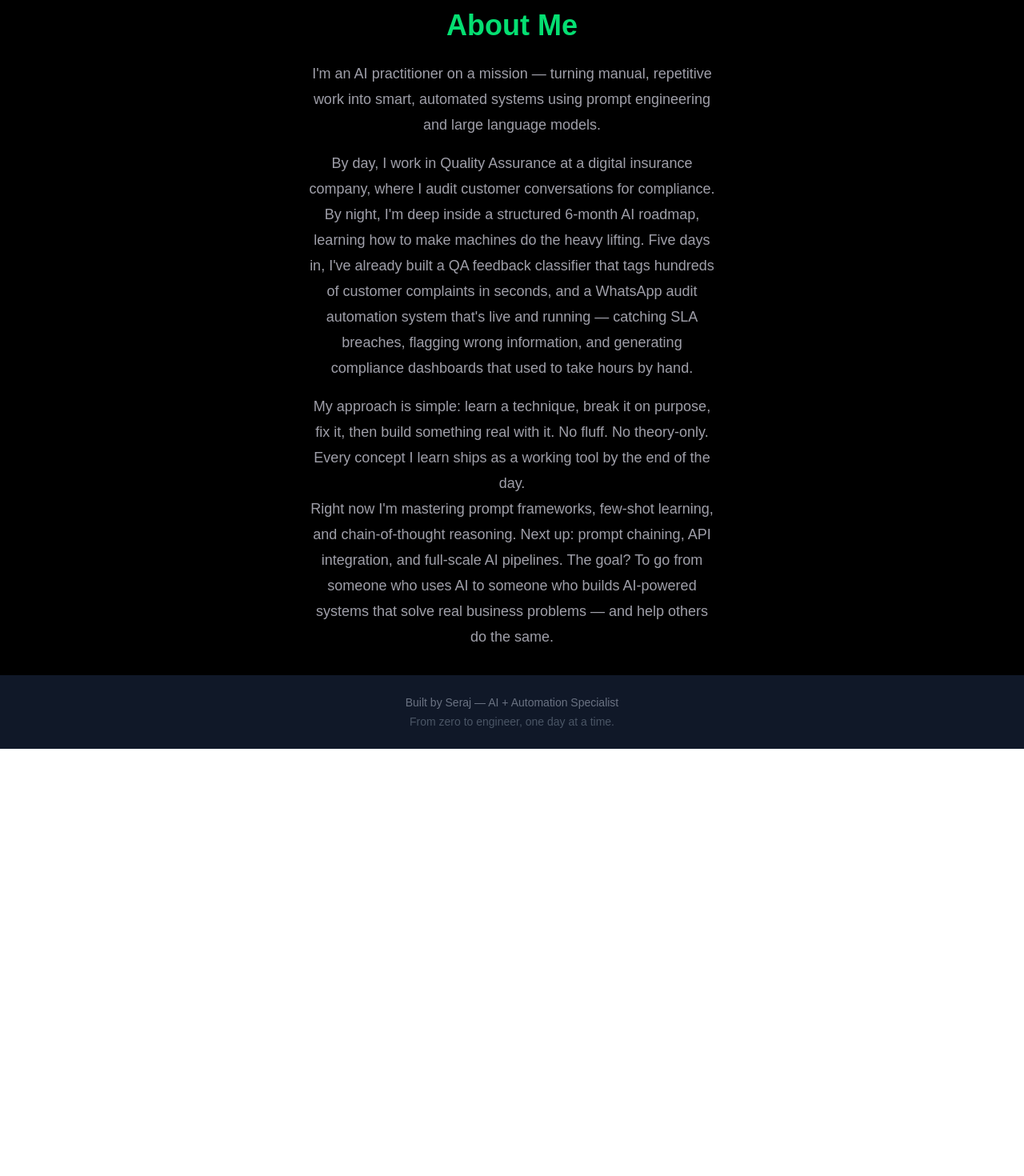
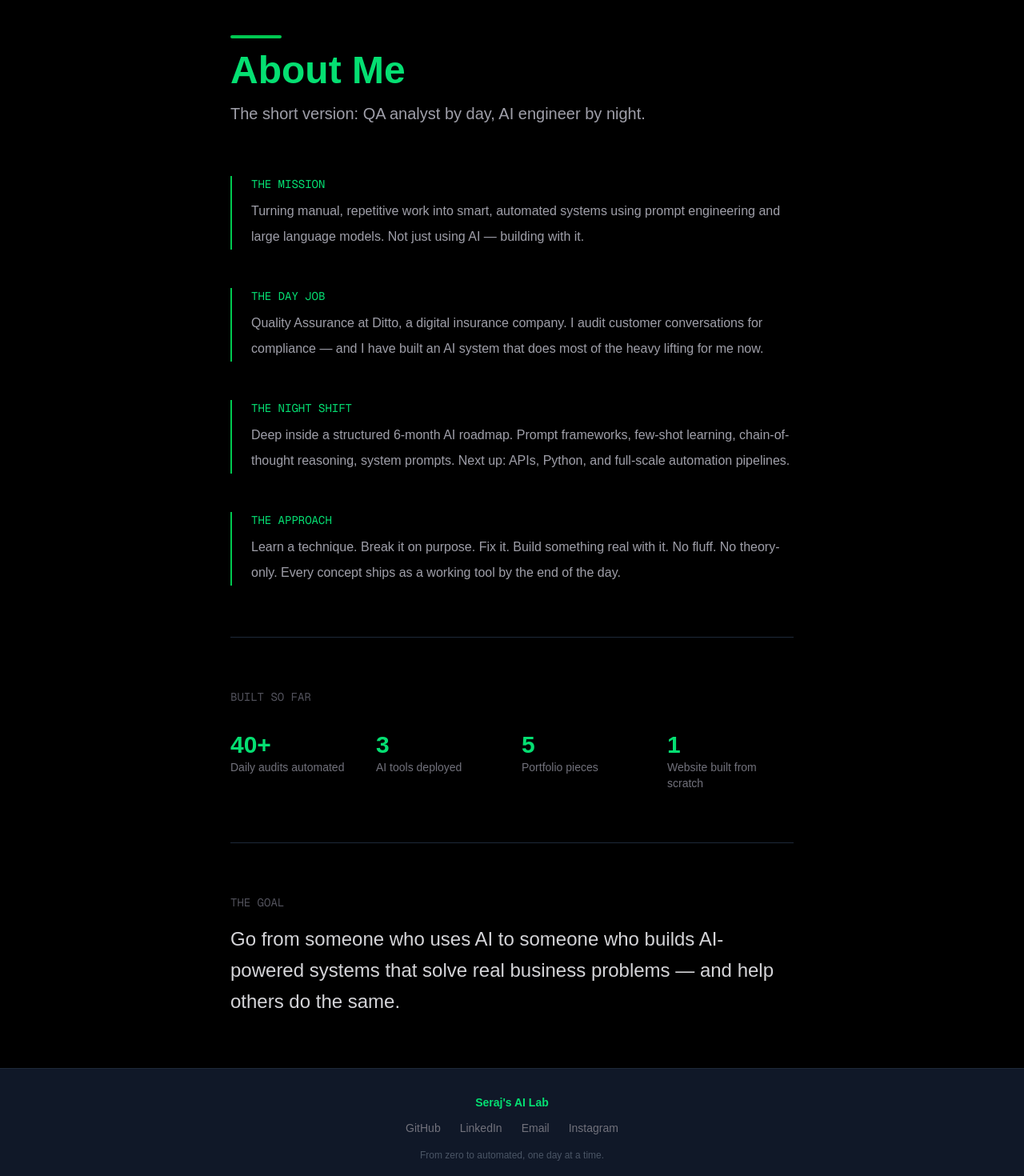
Before and after one commit to serajautomated/ai-lab, a Next.js app: page /about in a window 1280 px wide. Shown: the part 80-1550 px from the top of the page at 80% size. Before the commit the page ends 1016 px from the top, so only its background shows below. Built offline with nearby package versions, Linux system fonts and the light colour scheme.

Commit message:
Day 6: Homepage redesign, skills section, about page rebuild

```diff
--- a/app/about/page.tsx
+++ b/app/about/page.tsx
@@ -1,20 +1,55 @@
 export default function About() {
     return (
-        <div className="flex flex-col items-center justify-center min-h-screen bg-black text-white p-8">
-            <h1 className="text-4xl font-bold text-green-400 mb-6">About Me</h1>
-            <div className="max-w-lg text-center">
-                <p className="text-lg text-zinc-400 leading-8 mb-4">
-                    I'm an AI practitioner on a mission — turning manual, repetitive work into smart, automated systems using prompt engineering and large language models.
-                </p>
-                <p className="text-lg text-zinc-400 leading-8 mb-4">
-                    By day, I work in Quality Assurance at a digital insurance company, where I audit customer conversations for compliance. By night, I'm deep inside a structured 6-month AI roadmap, learning how to make machines do the heavy lifting. Five days in, I've already built a QA feedback classifier that tags hundreds of customer complaints in seconds, and a WhatsApp audit automation system that's live and running — catching SLA breaches, flagging wrong information, and generating compliance dashboards that used to take hours by hand.
-                </p>
-                <p className="text-lg text-zinc-400 leading-8">
-                    My approach is simple: learn a technique, break it on purpose, fix it, then build something real with it. No fluff. No theory-only. Every concept I learn ships as a working tool by the end of the day.
-                </p>
-                <p className="text-lg text-zinc-400 leading-8">
-                    Right now I'm mastering prompt frameworks, few-shot learning, and chain-of-thought reasoning. Next up: prompt chaining, API integration, and full-scale AI pipelines. The goal? To go from someone who uses AI to someone who builds AI-powered systems that solve real business problems — and help others do the same.
-                </p>
+        <div className="min-h-screen bg-black text-white">
+            <div className="max-w-3xl mx-auto px-8 py-16">
+                <div className="mb-16">
+                    <div className="w-16 h-1 bg-green-500 rounded-full mb-4"></div>
+                    <h1 className="text-4xl sm:text-5xl font-extrabold text-green-400 mb-4">About Me</h1>
+                    <p className="text-xl text-zinc-400 font-light">The short version: QA analyst by day, AI engineer by night.</p>
+                </div>
+                <div className="space-y-12">
+                    <div className="border-l-2 border-green-500 pl-6">
+                        <h2 className="text-sm font-mono text-green-400 mb-2">THE MISSION</h2>
+                        <p className="text-zinc-400 leading-8">Turning manual, repetitive work into smart, automated systems using prompt engineering and large language models. Not just using AI — building with it.</p>
+                    </div>
+                    <div className="border-l-2 border-green-500 pl-6">
+                        <h2 className="text-sm font-mono text-green-400 mb-2">THE DAY JOB</h2>
+                        <p className="text-zinc-400 leading-8">Quality Assurance at Ditto, a digital insurance company. I audit customer conversations for compliance — and I have built an AI system that does most of the heavy lifting for me now.</p>
+                    </div>
+                    <div className="border-l-2 border-green-500 pl-6">
+                        <h2 className="text-sm font-mono text-green-400 mb-2">THE NIGHT SHIFT</h2>
+                        <p className="text-zinc-400 leading-8">Deep inside a structured 6-month AI roadmap. Prompt frameworks, few-shot learning, chain-of-thought reasoning, system prompts. Next up: APIs, Python, and full-scale automation pipelines.</p>
+                    </div>
+                    <div className="border-l-2 border-green-500 pl-6">
+                        <h2 className="text-sm font-mono text-green-400 mb-2">THE APPROACH</h2>
+                        <p className="text-zinc-400 leading-8">Learn a technique. Break it on purpose. Fix it. Build something real with it. No fluff. No theory-only. Every concept ships as a working tool by the end of the day.</p>
+                    </div>
+                </div>
+                <div className="mt-16 pt-16 border-t border-gray-800">
+                    <h2 className="text-sm font-mono text-zinc-600 mb-8">BUILT SO FAR</h2>
+                    <div className="grid grid-cols-2 sm:grid-cols-4 gap-6">
+                        <div>
+                            <p className="text-3xl font-bold text-green-400">40+</p>
+                            <p className="text-sm text-zinc-500">Daily audits automated</p>
+                        </div>
+                        <div>
+                            <p className="text-3xl font-bold text-green-400">3</p>
+                            <p className="text-sm text-zinc-500">AI tools deployed</p>
+                        </div>
+                        <div>
+                            <p className="text-3xl font-bold text-green-400">5</p>
+                            <p className="text-sm text-zinc-500">Portfolio pieces</p>
+                        </div>
+                        <div>
+                            <p className="text-3xl font-bold text-green-400">1</p>
+                            <p className="text-sm text-zinc-500">Website built from scratch</p>
+                        </div>
+                    </div>
+                </div>
+                <div className="mt-16 pt-16 border-t border-gray-800">
+                    <h2 className="text-sm font-mono text-zinc-600 mb-4">THE GOAL</h2>
+                    <p className="text-2xl text-zinc-300 font-light leading-relaxed">Go from someone who uses AI to someone who builds AI-powered systems that solve real business problems — and help others do the same.</p>
+                </div>
             </div>
         </div>
     );
--- a/app/layout.tsx
+++ b/app/layout.tsx
@@ -41,9 +41,15 @@ export default function RootLayout({
           </div>
         </nav>
         {children}
-        <footer className="w-full bg-gray-900 text-gray-500 text-center p-6 text-sm mt-auto">
-          <p>Built by Seraj — AI + Automation Specialist</p>
-          <p className="text-gray-600 mt-1">From zero to engineer, one day at a time.</p>
+        <footer className="w-full bg-gray-900 border-t border-gray-800 text-center p-8 mt-auto">
+          <p className="text-green-400 font-bold text-sm mb-3">Seraj's AI Lab</p>
+          <div className="flex justify-center gap-6 mb-4">
+            <a href="https://github.com/serajautomated" target="_blank" rel="noopener noreferrer" className="text-zinc-500 hover:text-green-400 transition-colors text-sm">GitHub</a>
+            <a href="https://www.linkedin.com/in/seraj-habib-49a099174/" target="_blank" rel="noopener noreferrer" className="text-zinc-500 hover:text-green-400 transition-colors text-sm">LinkedIn</a>
+            <a href="mailto:serajhabib5@gmail.com" target="_blank" rel="noopener noreferrer" className="text-zinc-500 hover:text-green-400 transition-colors text-sm">Email</a>
+            <a href="https://www.instagram.com/fuhrersrh/" target="_blank" rel="noopener noreferrer" className="text-zinc-500 hover:text-green-400 transition-colors text-sm">Instagram</a>
+          </div>
+          <p className="text-gray-600 text-xs mt-2">From zero to automated, one day at a time.</p>
         </footer>
       </body>
     </html>
--- a/app/page.tsx
+++ b/app/page.tsx
@@ -1,5 +1,6 @@
 "use client";
 import ProjectCard from "./components/ProjectCard";
+
 const projects = [
   {
     title: "WA Audit System",
@@ -27,14 +28,16 @@ const projects = [
 export default function Home() {
   return (
     <div className="flex flex-col flex-1 items-center justify-center bg-black font-sans dark:bg-black">
-      <main className="flex flex-1 w-full max-w-3xl flex-col items-center justify-between py-32 px-16 bg-black dark:bg-black sm:items-start">
+      <main className="flex flex-1 w-full max-w-4xl flex-col items-center py-16 px-8 bg-black sm:items-start">
 
         <div className="flex flex-col items-center gap-6 text-center sm:items-start sm:text-left">
           <div className="w-24 h-1 bg-green-500 rounded-full mb-2"></div>
-          <h1 className="max-w-3xl text-3xl font-extrabold leading-10 tracking-tight text-green-400">
-            AI Lab.
+          <h1 className="text-5xl sm:text-5xl font-extrabold leading-tight tracking-tight text-green-400 mb-2">
+            Seraj's AI Lab.
           </h1>
-          <p className="max-w-md text-lg leading-8 text-zinc-400">
+          <p className="text-xl text-zinc-500 font-light mb-6">
+            Automation Engineer in the Making
+            <br />
             QA analyst at{" "}
             <a
               href="https://joinditto.in/"
@@ -51,7 +54,9 @@ export default function Home() {
           <p className="max-w-md text-lg leading-8 text-zinc-300">
 
           </p>
+
         </div>
+
         <div className="flex flex-col gap-4 text-base font-medium sm:flex-row">
           <button
             onClick={() => document.getElementById("my-work")?.scrollIntoView({ behavior: "smooth", block: "start" })}
@@ -68,7 +73,21 @@ export default function Home() {
             Connect With Me
           </a>
         </div>
-        <div id="my-work" className="w-full max-w-4xl mt-128">
+        <div className="w-full max-w-4xl mt-24">
+          <h2 className="text-sm font-mono text-zinc-600 mb-4 text-center sm:text-left">TOOLS & SKILLS</h2>
+          <div className="flex flex-wrap gap-3">
+            <span className="px-4 py-2 bg-gray-800 text-zinc-300 rounded-full text-sm border border-gray-700">Prompt Engineering</span>
+            <span className="px-4 py-2 bg-gray-800 text-zinc-300 rounded-full text-sm border border-gray-700">Claude / GPT</span>
+            <span className="px-4 py-2 bg-gray-800 text-zinc-300 rounded-full text-sm border border-gray-700">System Prompts</span>
+            <span className="px-4 py-2 bg-gray-800 text-zinc-300 rounded-full text-sm border border-gray-700">AI Automation</span>
+            <span className="px-4 py-2 bg-gray-800 text-zinc-300 rounded-full text-sm border border-gray-700">Next.js</span>
+            <span className="px-4 py-2 bg-gray-800 text-zinc-300 rounded-full text-sm border border-gray-700">Tailwind CSS</span>
+            <span className="px-4 py-2 bg-gray-800 text-zinc-300 rounded-full text-sm border border-gray-700">QA & Operations</span>
+            <span className="px-4 py-2 bg-gray-800 text-zinc-300 rounded-full text-sm border border-gray-700">Data Analytics</span>
+          </div>
+        </div>
+        <div id="my-work" className="w-full max-w-4xl mt-64">
+          <div className="w-16 h-1 bg-green-500 rounded-full mb-4 mx-auto"></div>
           <h2 className="text-3xl font-bold text-green-400 mb-8 text-center">My Work</h2>
           <div className="grid grid-cols-1 md:grid-cols-2 gap-6">
             {projects.map((project, index) => (
```
